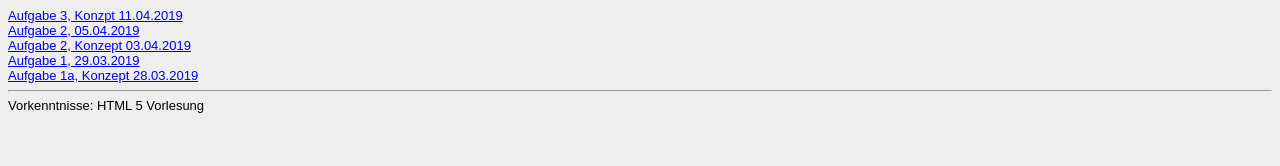
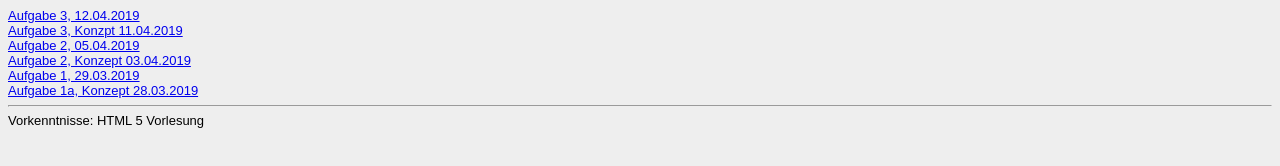
Before and after one commit to MoStein/mostein.github.io, a plain HTML site: page Steckbrief/steckbrief.htm in a window 1280 px wide. Drawn offline with Linux system fonts and the light colour scheme.

Commit message:
Update steckbrief.htm

```diff
--- a/Steckbrief/steckbrief.htm
+++ b/Steckbrief/steckbrief.htm
@@ -2,6 +2,7 @@
 <!-- Bitte keine Änderung in der obenstehenden Zeile vornehmen -->
 
 <!-- Hier die Links zu den gelösten Aufgaben einstellen, aktuelle oben, alte stehen lassen! Format: Aufgabenbezeichnung, Datum -->
+<a href="https://mostein.github.io/Aufgabe%203/index.html" target="Aufgabe 3">Aufgabe 3, 12.04.2019</a></br>
 <a href="https://user-images.githubusercontent.com/48826900/55953062-6d79f800-5c5b-11e9-8508-b05944d0a29b.JPG" target="Konzept Aufgabe 3">Aufgabe 3, Konzpt 11.04.2019</a></br>
 <a href="https://mostein.github.io/Aufgabe%202/index.html" target="Aufgabe 2">Aufgabe 2, 05.04.2019</a></br>
 <a href="https://user-images.githubusercontent.com/48826900/55500042-bd4b3480-5647-11e9-83af-430428b026b1.JPG" target="Konzept Aufgabe 2">Aufgabe 2, Konzept 03.04.2019</a></br>
```
